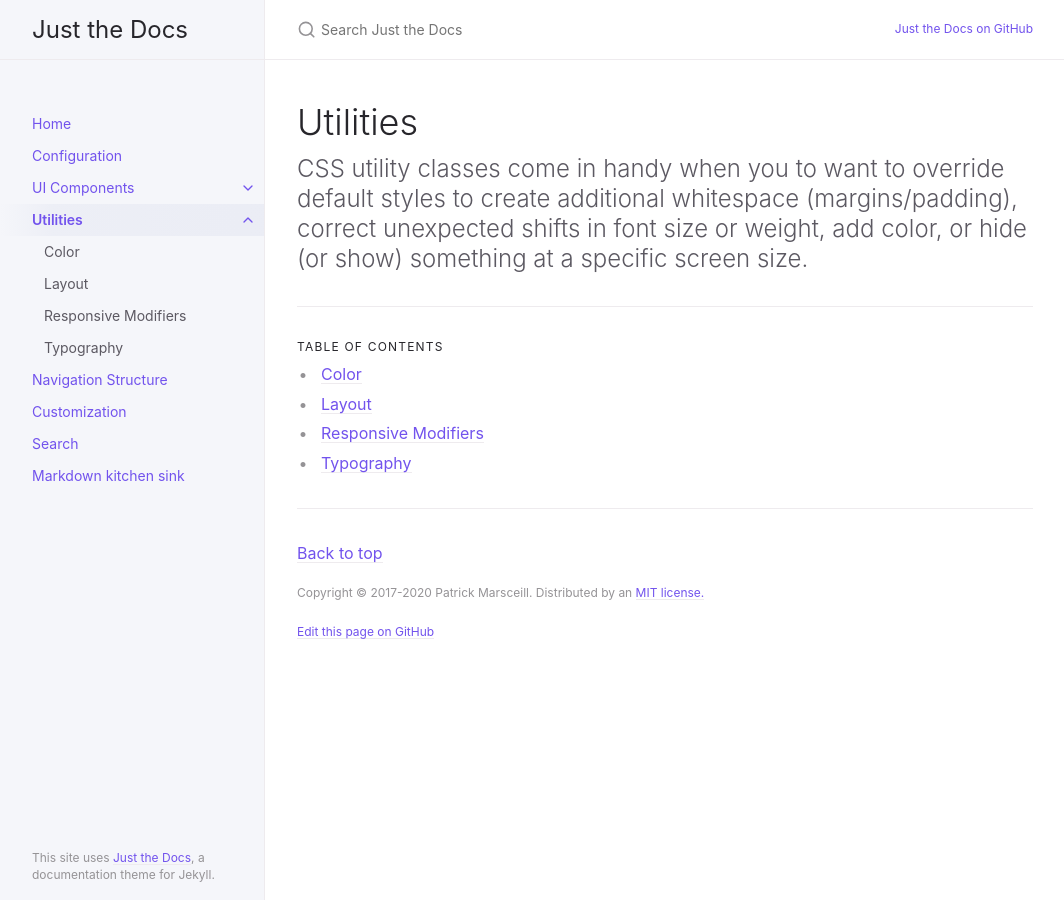
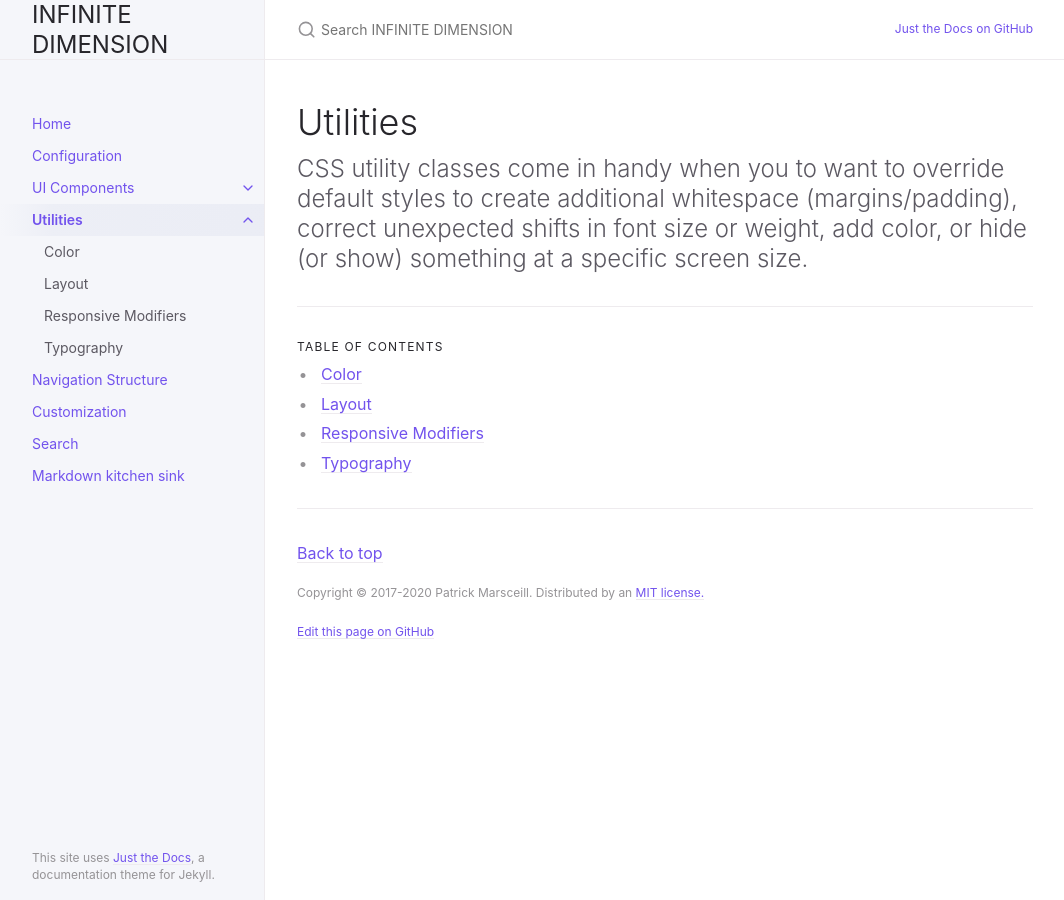
Before and after one commit to OranWeb/id-doc, a Jekyll site: the page built from docs/utilities/utilities.md, in a window 1280 px wide. Shown: the whole page, without its empty margins (107-1171 px from the left). Built offline with Jekyll 4.4.1, drawn with Linux system fonts in a browser that asks for light colours.

Commit message:
Update _config.yml

```diff
--- a/_config.yml
+++ b/_config.yml
@@ -13,8 +13,8 @@
 # you will see them accessed via {{ site.title }}, {{ site.github_repo }}, and so on.
 # You can create any custom variable you would like, and they will be accessible
 # in the templates via {{ site.myvariable }}.
-title: Just the Docs
-description: A Jekyll theme for documentation
+title: INFINITE DIMENSION
+description: A Documentation site for INFINITE DIMENSION FAMILY
 baseurl: "/just-the-docs" # the subpath of your site, e.g. /blog
 url: "https://pmarsceill.github.io" # the base hostname & protocol for your site, e.g. http://example.com
 
```
